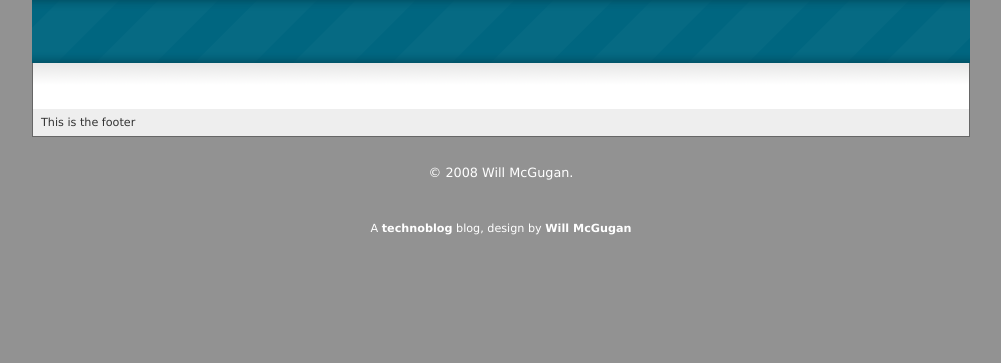
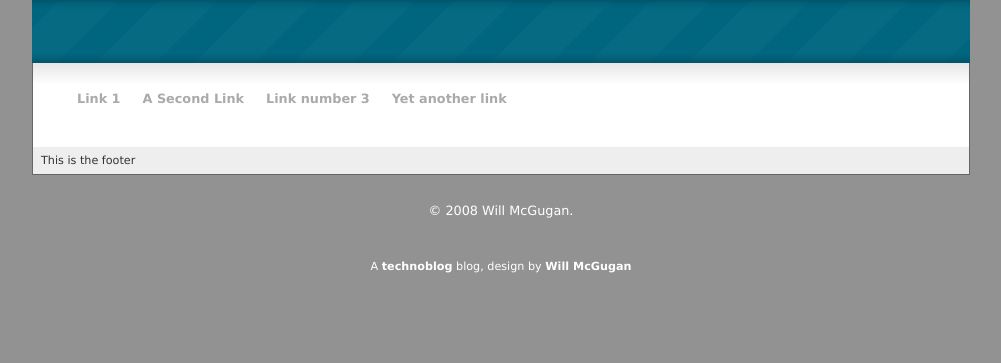
Before and after one commit to elvis-liu/djangotechblog, a Django app: template techblog/templates/blog.html in a window 1280 px wide. Shown: the part 41-404 px from the top of the page, without its empty margins (139-1140 px from the left). Run offline with Django 3.2, Linux system fonts and the light colour scheme; the template is opened without the code that fills it, so the values that code supplies are empty; parts of the project's set-up code (start-up, migrations or seed data) failed here and were passed over.

Commit message:
Added some links, and styled the archives
git-svn-id: http://djangotechblog.googlecode.com/svn/trunk@41 6cc07630-a813-11dd-a8c6-677c70d10fe4

```diff
--- a/techblog/media/css/blog_base.css
+++ b/techblog/media/css/blog_base.css
@@ -645,3 +645,76 @@ strong {font-weight:bold;}
     margin-bottom:20px;
     /*background-color:#f6f6f6;*/
 }
+
+ul.links-list
+{
+    padding:4px;
+    margin-bottom:30px;
+}
+
+.links-list li
+{
+
+    list-style: none;
+    float:left;
+    font-weight:bold;
+    color:#aaa;
+    margin-right:22px;
+    font-size:80%;
+}
+
+.links-list li a
+{
+    padding-bottom:1px;
+    border-bottom:4px solid white;
+    color:#aaa;
+}
+
+.links-list li a:hover, .links-list li a:visited
+{
+    color:#333;
+    padding-bottom:1px;
+    border-bottom:4px solid #07825D;
+    text-decoration:none;
+
+}
+
+.links-area
+{
+    margin-left:40px;
+}
+
+.archive-months
+{
+    font-size:80%;
+    padding-left:16px;
+}
+
+.archive-months li
+{
+    padding:1px;
+}
+
+.archive-year
+{
+    padding:2px;
+    font-size:120%;
+    color:#444;
+    margin-top:8px;
+    /*border-bottom:1px solid #bbb;*/
+    margin-bottom:4px;
+    clear:both;
+}
+
+.archive-month
+{
+    /*width:100px;
+    float:left;*/
+}
+
+.archive-count
+{
+    /*font-weight:bold;*/
+    float:left;
+    color:#777;
+}
--- a/techblog/templates/blog.html
+++ b/techblog/templates/blog.html
@@ -8,7 +8,20 @@
 <script type="text/javascript" src="/media/js/blog_base.js"> </script>
 {% endblock %}
 
+{% block above_columns %}
+<div class="links-area">
+    <ul class="links-list">
+    <li><a href="#">Link 1</a></li>
+    <li><a href="#">A Second Link</a></li>
+    <li><a href="#">Link number 3</a></li>
+    <li><a href="#">Yet another link</a></li>
+    </ul>
+</div>
+<div class="clear"> </div>
+{% endblock %}
+
 {% block column1 %}
+
 {% for entry in entries %}
 
 <div class="entry">
@@ -38,16 +51,21 @@
 {% endfor %}
 {% endblock %}
 
+
 {% block column2 %}
 {% for year,months in archives %}
-<h1>{{ year }}</h1>
-<ul>
+<div class="archive-year">{{ year }}</div>
+<ul class="archive-months">
     {% for year, month, count in months %}
-    <li>{{ month|longmonth }}</li>
+    <li>
+        <div class="archive-month"><a href="#" title="{{ count }} posts">{{ month|longmonth }}</a></div>
+    </li>
     {% endfor %}
 </ul>
+<div class="clear"> </div>
 {% endfor %}
 {% endblock %}
+
 
 {% block summary_area %}
 <div class="faded-title">{{ blog.title }}</div>
--- a/techblog/templates/blog_base.html
+++ b/techblog/templates/blog_base.html
@@ -52,6 +52,8 @@
 
         <div id="main">
             <div class="bottom-shadow"> </div>
+
+            {% block above_columns %}{% endblock %}
 
             <div id="column1">
 
```
